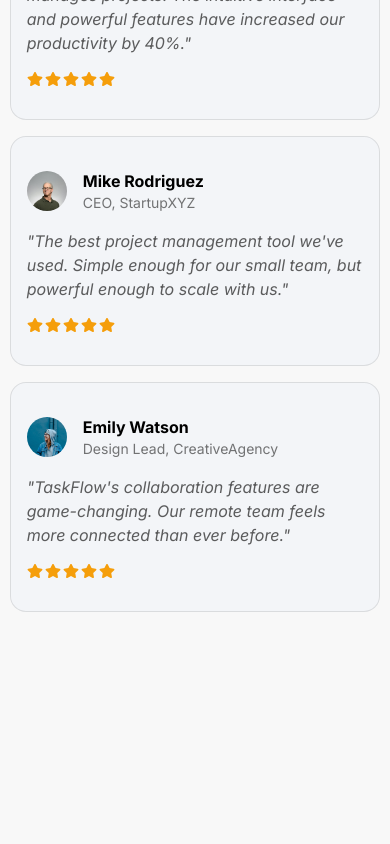
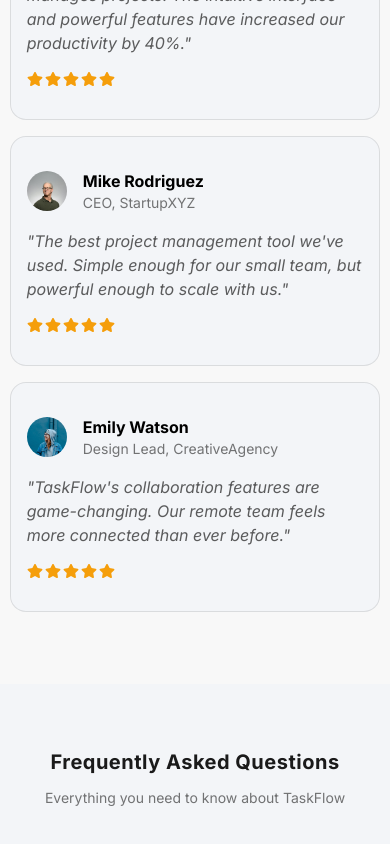
Before and after one commit to Chiemezie-Uchenwoke/taskflow, a React (Vite) app: page / in a window 390 px wide. Shown: the part 4358-5202 px from the top of the page. Before the commit the page ends 4970 px from the top, so only its background shows below. Built offline with nearby package versions, Linux system fonts and the light colour scheme.

Commit message:
Add FAQ component

```diff
--- /dev/null
+++ b/src/components/Faq/Faq.jsx
@@ -0,0 +1,20 @@
+import SectionIntro from "../SectionIntro/SectionIntro";
+
+const Faq = () => {
+    return (
+        <section className="mt-18 bg-pri-blue/2 py-16" id="faq">
+            <div className="container">
+                <SectionIntro
+                    title="Frequently Asked Questions"
+                    subtitle="Everything you need to know about TaskFlow"
+                />
+
+                <div>
+
+                </div>
+            </div>
+        </section>
+    )
+}
+
+export default Faq;
--- a/src/components/FeaturesSection/FeaturesSection.jsx
+++ b/src/components/FeaturesSection/FeaturesSection.jsx
@@ -4,7 +4,7 @@
 
 const FeaturesSection = () => {
     return (
-        <section className="mt-18">
+        <section className="mt-18" id="features">
             <div className="container flex flex-col gap-10 lg:gap-12">
                 <SectionIntro
                     title="Everything you need to stay organized"
--- a/src/components/Pricing/Pricing.jsx
+++ b/src/components/Pricing/Pricing.jsx
@@ -6,7 +6,7 @@
 const Pricing = () => {
      const [isYearly, setIsYearly] = useState(false);
     return (
-        <section className="bg-pri-blue/2 mt-18 py-16">
+        <section className="bg-pri-blue/2 mt-18 py-16" id="pricing">
             <div className="container flex flex-col gap-10 lg:gap-12">
                 <div>
                     <SectionIntro
--- a/src/components/Reviews/Reviews.jsx
+++ b/src/components/Reviews/Reviews.jsx
@@ -4,7 +4,7 @@
 
 const ReviewsSection = () => {
     return (
-        <section className="container mt-18 flex flex-col gap-10 lg:gap-12">
+        <section className="container mt-18 flex flex-col gap-10 lg:gap-12" id="testimonials">
             <SectionIntro
                 title="Loved by teams worldwide"
                 subtitle="See what our customers have to say about TaskFlow"
--- a/src/data/navLinks.js
+++ b/src/data/navLinks.js
@@ -13,7 +13,7 @@
     },
     {
         id: 4,
-        linkName: "FAQ"
+        linkName: "faq"
     }
 ];
 
--- a/src/index.css
+++ b/src/index.css
@@ -22,5 +22,5 @@
 }
 
 html{
-    @apply scroll-smooth
+    @apply scroll-smooth scroll-pt-16
 }
--- a/src/pages/HomePage.jsx
+++ b/src/pages/HomePage.jsx
@@ -4,6 +4,7 @@
 import FeaturesSection from "../components/FeaturesSection/FeaturesSection";
 import Pricing from "../components/Pricing/Pricing";
 import ReviewsSection from "../components/Reviews/Reviews";
+import Faq from "../components/Faq/Faq";
 
 const HomePage = () => {
     return (
@@ -14,6 +15,7 @@
             <FeaturesSection />
             <Pricing />
             <ReviewsSection />
+            <Faq />
         </>
     )
 }
```
